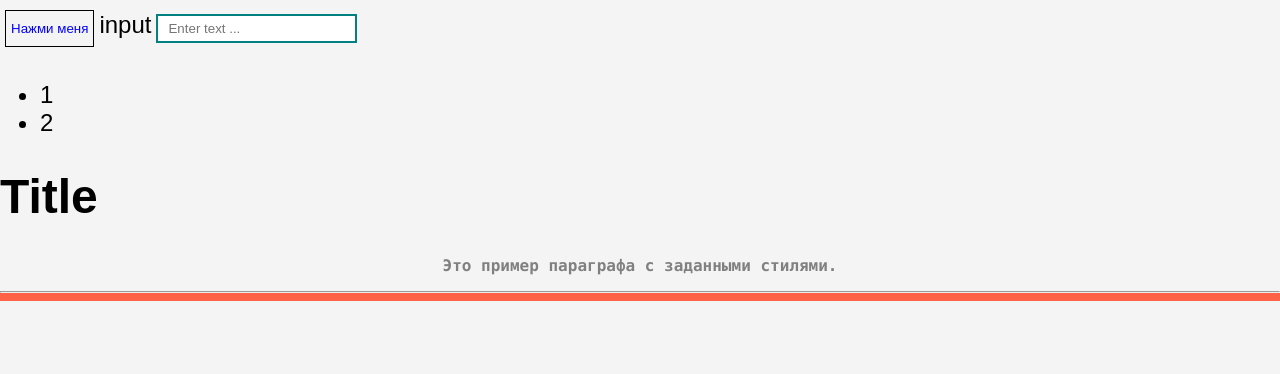
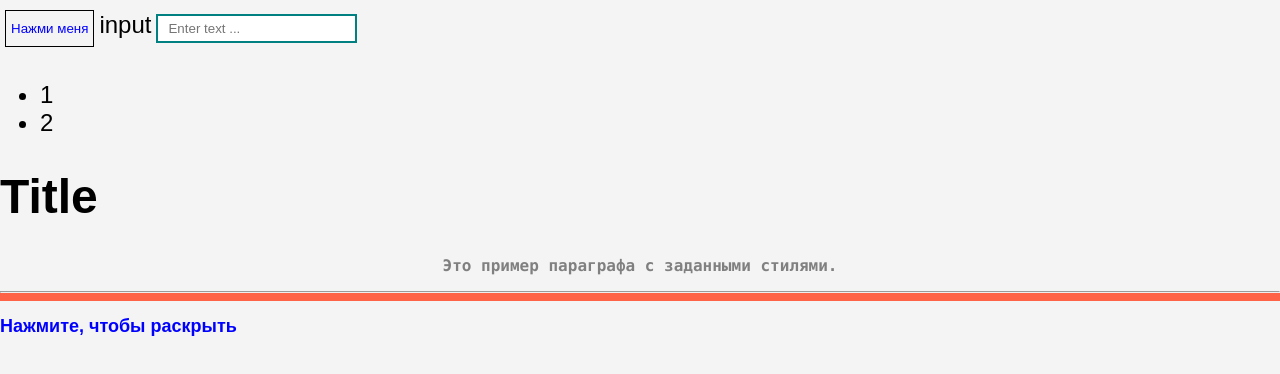
Before and after one commit to KarkenVisualGit/otus-storybook-react-2023, a React app: page / in a window 1280 px wide. Shown: the top 374 px of the page. Built offline with nearby package versions, Linux system fonts and the light colour scheme.

Commit message:
add collapsible block abd stories

```diff
--- /dev/null
+++ b/src/Collapsible/Collapsible.tsx
@@ -0,0 +1,58 @@
+import React, { Component } from "react";
+
+export interface CollapsibleProps {
+  title: string;
+  children: React.ReactNode;
+  titleColor?: string;
+  titleFontSize?: string;
+  contentFontSize?: string;
+  contentFontFamily?: string;
+}
+
+export interface CollapsibleState {
+  isOpen: boolean;
+}
+
+export class Collapsible extends Component<CollapsibleProps, CollapsibleState> {
+  constructor(props: CollapsibleProps) {
+    super(props);
+    this.state = { isOpen: false };
+  }
+
+  toggle = () => {
+    this.setState((prevState) => ({ isOpen: !prevState.isOpen }));
+  };
+
+  render() {
+    const {
+      title,
+      children,
+      titleColor,
+      titleFontSize,
+      contentFontSize,
+      contentFontFamily,
+    } = this.props;
+    const { isOpen } = this.state;
+
+    const titleStyle = {
+      color: titleColor,
+      fontSize: titleFontSize,
+    };
+
+    const contentStyle = {
+      fontSize: contentFontSize,
+      fontFamily: contentFontFamily,
+    };
+
+    return (
+      <div>
+        <h2 onClick={this.toggle} style={titleStyle}>
+          {title}
+        </h2>
+        {isOpen && <div style={contentStyle}>{children}</div>}
+      </div>
+    );
+  }
+}
+
+export default Collapsible;
--- a/src/index.tsx
+++ b/src/index.tsx
@@ -7,6 +7,7 @@ import TodoList from "./Todo/TodoList";
 import Title from "./Header/Header";
 import { Paragraph } from "./Paragraph/Paragraph";
 import { Spacer } from "./Spacer/Spacer";
+import Collapsible from "./Collapsible/Collapsible";
 
 export const App = () => (
   <div>
@@ -27,6 +28,15 @@ export const App = () => (
       Это пример параграфа c заданными стилями.
     </Paragraph>
     <Spacer height="10px" color="Tomato" />
+    <Collapsible
+      title="Нажмите, чтобы раскрыть"
+      titleColor="blue"
+      titleFontSize="18px"
+      contentFontSize="16px"
+      contentFontFamily="'Lucida Console', 'Courier New', monospace"
+    >
+      <p>Содержимое схлопывающегося блока</p>
+    </Collapsible>
   </div>
 );
 
```
Also changed, not shown: 1 other file (tests, documents, lock files or other folders).
